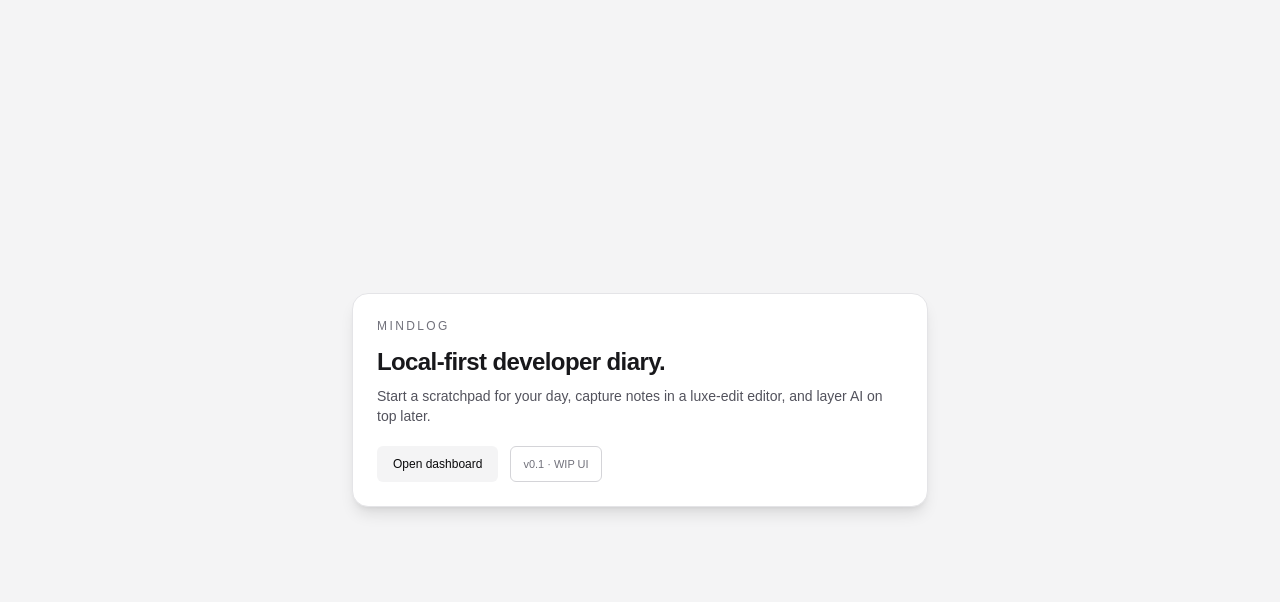
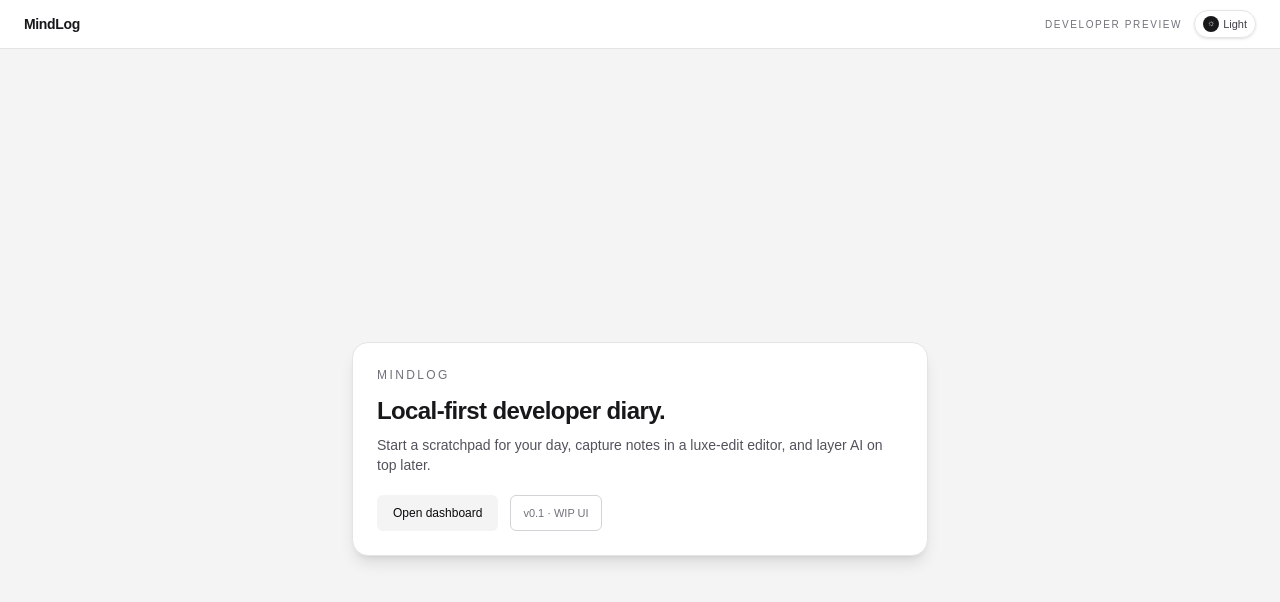
Before and after one commit to amide-init/mindlog, a Next.js app: page / in a window 1280 px wide. Shown: the top 602 px of the page. Built offline with nearby package versions, Linux system fonts and the light colour scheme.

Commit message:
Enhance theme management by implementing a custom dark mode variant in CSS, updating the layout to include a Navbar component, and refining the EditorPanel's color scheme detection logic. Adjust global styles for better theme support.

```diff
--- a/app/dashboard/page.tsx
+++ b/app/dashboard/page.tsx
@@ -1,11 +1,9 @@
-import { Navbar } from "@/components/Navbar";
 import { ActionsPanel } from "@/components/dashboard/ActionsPanel";
 import { EditorPanel } from "@/components/dashboard/EditorPanel";
 
 export default function DashboardPage() {
   return (
     <div className="flex min-h-screen w-full flex-col bg-zinc-100 text-zinc-900 dark:bg-[radial-gradient(circle_at_top,_#18181b,_#020617)] dark:text-zinc-50">
-      <Navbar />
       <main className="flex w-full flex-1 flex-col gap-4 px-4 py-4 sm:px-6 lg:px-8 lg:py-6">
         <div className="flex items-center justify-between text-xs text-zinc-500">
           <span>Dashboard</span>
--- a/app/globals.css
+++ b/app/globals.css
@@ -1,4 +1,6 @@
 @import "tailwindcss";
+
+@custom-variant dark (&:where([data-theme=dark], [data-theme=dark] *));
 
 :root {
   --background: #ffffff;
@@ -12,11 +14,9 @@
   --font-mono: var(--font-geist-mono);
 }
 
-@media (prefers-color-scheme: dark) {
-  :root {
-    --background: #0a0a0a;
-    --foreground: #ededed;
-  }
+[data-theme="dark"] {
+  --background: #0a0a0a;
+  --foreground: #ededed;
 }
 
 body {
--- a/app/layout.tsx
+++ b/app/layout.tsx
@@ -1,5 +1,6 @@
 import type { Metadata } from "next";
 import { Geist, Geist_Mono } from "next/font/google";
+import { Navbar } from "@/components/Navbar";
 import "./globals.css";
 
 const geistSans = Geist({
@@ -23,10 +24,28 @@ export default function RootLayout({
   children: React.ReactNode;
 }>) {
   return (
-    <html lang="en">
+    <html lang="en" suppressHydrationWarning>
+      <head>
+        <script
+          dangerouslySetInnerHTML={{
+            __html: `
+              (function() {
+                try {
+                  var t = localStorage.getItem('mindlog-theme');
+                  if (t === 'dark') document.documentElement.setAttribute('data-theme', 'dark');
+                  else if (t === 'light') document.documentElement.setAttribute('data-theme', 'light');
+                  else if (window.matchMedia('(prefers-color-scheme: dark)').matches) document.documentElement.setAttribute('data-theme', 'dark');
+                  else document.documentElement.setAttribute('data-theme', 'light');
+                } catch (e) {}
+              })();
+            `,
+          }}
+        />
+      </head>
       <body
         className={`${geistSans.variable} ${geistMono.variable} antialiased`}
       >
+        <Navbar />
         {children}
       </body>
     </html>
--- a/components/Navbar.tsx
+++ b/components/Navbar.tsx
@@ -1,6 +1,7 @@
 "use client";
 
 import Link from "next/link";
+import { ThemeToggle } from "./ThemeToggle";
 
 export function Navbar() {
   return (
@@ -9,9 +10,12 @@ export function Navbar() {
         <Link href="/" className="text-sm font-semibold tracking-tight">
           MindLog
         </Link>
-        <span className="text-[10px] uppercase tracking-[0.16em] text-zinc-500 dark:text-zinc-400">
-          Developer Preview
-        </span>
+        <div className="flex items-center gap-3">
+          <span className="hidden text-[10px] uppercase tracking-[0.16em] text-zinc-500 dark:text-zinc-400 sm:inline">
+            Developer Preview
+          </span>
+          <ThemeToggle />
+        </div>
       </div>
     </header>
   );
--- /dev/null
+++ b/components/ThemeToggle.tsx
@@ -0,0 +1,63 @@
+"use client";
+
+import { useEffect, useState } from "react";
+
+type Theme = "light" | "dark";
+
+const STORAGE_KEY = "mindlog-theme";
+
+function applyTheme(theme: Theme) {
+  document.documentElement.setAttribute("data-theme", theme);
+  window.dispatchEvent(
+    new CustomEvent("mindlog-theme-change", { detail: { theme } }),
+  );
+}
+
+export function ThemeToggle() {
+  const [theme, setTheme] = useState<Theme>("light");
+
+  useEffect(() => {
+    if (typeof window === "undefined") return;
+
+    const stored = window.localStorage.getItem(STORAGE_KEY) as Theme | null;
+    if (stored === "light" || stored === "dark") {
+      setTheme(stored);
+      applyTheme(stored);
+      return;
+    }
+
+    const prefersDark = window.matchMedia(
+      "(prefers-color-scheme: dark)",
+    ).matches;
+    const initial: Theme = prefersDark ? "dark" : "light";
+    setTheme(initial);
+    applyTheme(initial);
+  }, []);
+
+  const toggle = () => {
+    const next: Theme = theme === "dark" ? "light" : "dark";
+    setTheme(next);
+    if (typeof window !== "undefined") {
+      window.localStorage.setItem(STORAGE_KEY, next);
+    }
+    applyTheme(next);
+  };
+
+  const isDark = theme === "dark";
+
+  return (
+    <button
+      type="button"
+      onClick={toggle}
+      className="inline-flex h-7 items-center gap-1 rounded-full border border-zinc-200 bg-white/80 px-2 text-[11px] font-medium text-zinc-700 shadow-sm transition hover:bg-zinc-100 dark:border-zinc-700 dark:bg-zinc-900/80 dark:text-zinc-200 dark:hover:bg-zinc-800"
+      aria-label={isDark ? "Switch to light mode" : "Switch to dark mode"}
+    >
+      <span
+        className="flex h-4 w-4 items-center justify-center rounded-full bg-zinc-900 text-[9px] text-zinc-50 dark:bg-amber-300 dark:text-zinc-900"
+      >
+        {isDark ? "☾" : "☼"}
+      </span>
+      <span>{isDark ? "Dark" : "Light"}</span>
+    </button>
+  );
+}
--- a/components/dashboard/EditorPanel.tsx
+++ b/components/dashboard/EditorPanel.tsx
@@ -38,14 +38,29 @@ const floatingToolbarItems: ToolbarItem[] = [
 ];
 
 function useColorScheme(): "light" | "dark" {
-  const [scheme, setScheme] = useState<"light" | "dark">("dark");
+  const [scheme, setScheme] = useState<"light" | "dark">("light");
 
   useEffect(() => {
-    const mq = window.matchMedia("(prefers-color-scheme: dark)");
-    setScheme(mq.matches ? "dark" : "light");
-    const handler = () => setScheme(mq.matches ? "dark" : "light");
-    mq.addEventListener("change", handler);
-    return () => mq.removeEventListener("change", handler);
+    if (typeof window === "undefined") return;
+
+    const getFromDom = (): "light" | "dark" =>
+      document.documentElement.getAttribute("data-theme") === "dark"
+        ? "dark"
+        : "light";
+
+    setScheme(getFromDom());
+
+    const handler = (event: Event) => {
+      const detail = (event as CustomEvent<{ theme?: string }>).detail;
+      if (detail?.theme === "dark" || detail?.theme === "light") {
+        setScheme(detail.theme);
+      } else {
+        setScheme(getFromDom());
+      }
+    };
+
+    window.addEventListener("mindlog-theme-change", handler);
+    return () => window.removeEventListener("mindlog-theme-change", handler);
   }, []);
 
   return scheme;
```
